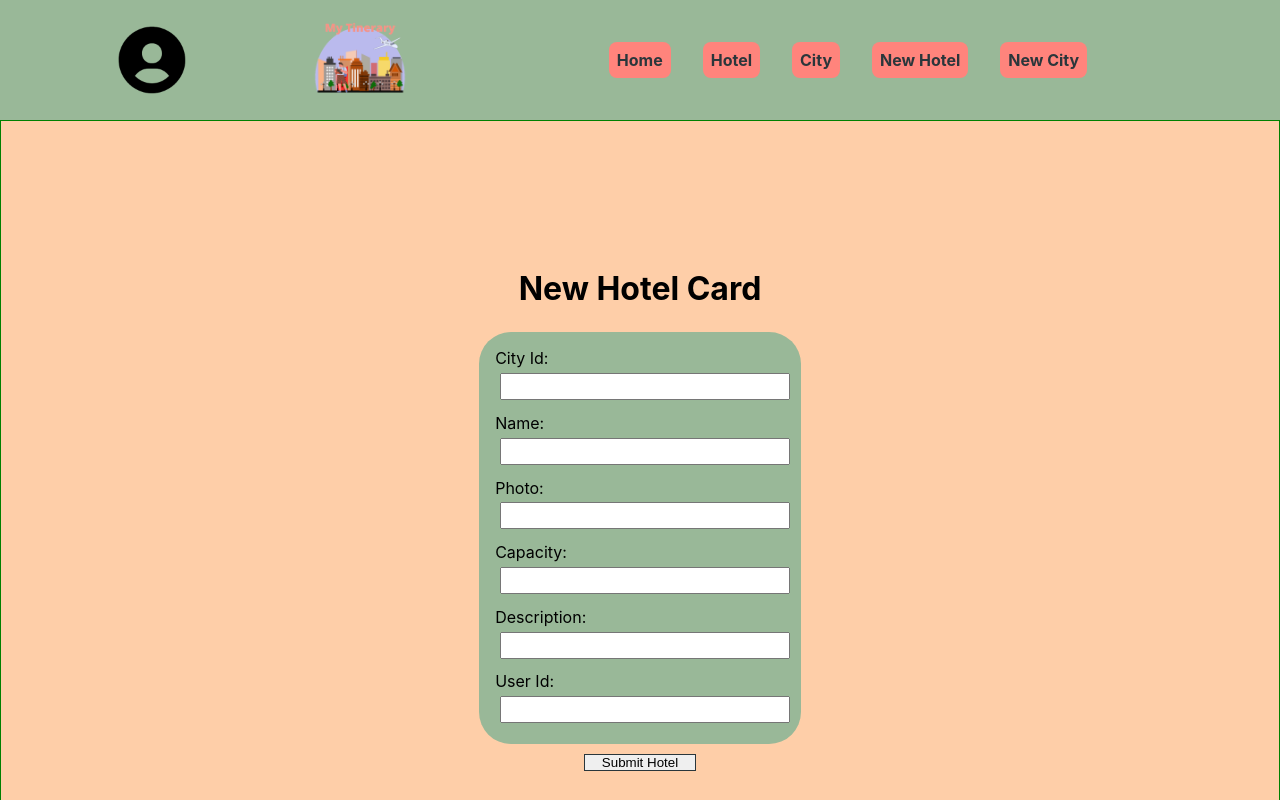
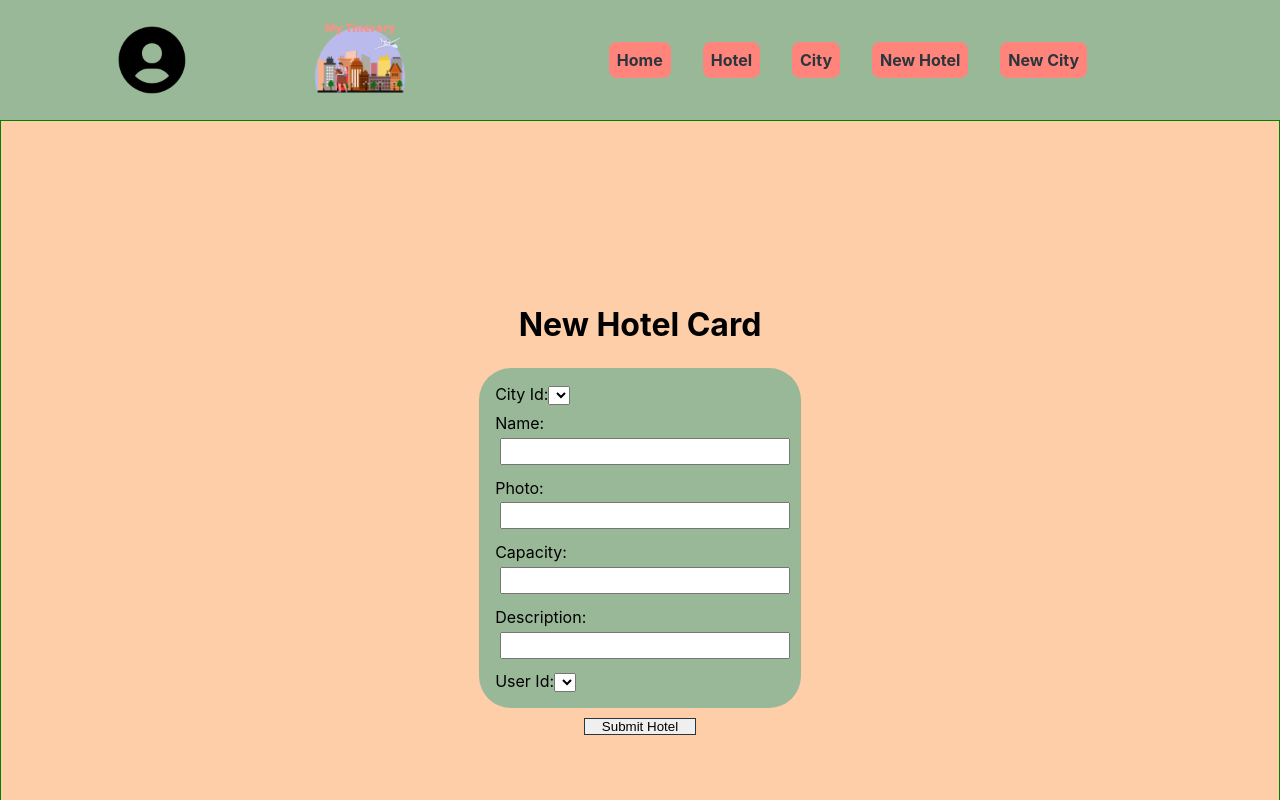
Before and after one commit to RamiroRojas02/my-tinerary-team-dev-mern, a React (Create React App) app: page /NewHotel in a window 1280 px wide. Shown: the top 800 px of the page. Built offline with nearby package versions, Linux system fonts and the light colour scheme; no server answers.

Commit message:
mt-02-40

```diff
--- a/package.json
+++ b/package.json
@@ -13,6 +13,7 @@
     "react-redux": "^8.0.5",
     "react-router-dom": "^6.4.3",
     "react-scripts": "5.0.1",
+    "sweetalert2": "^11.6.11",
     "web-vitals": "^2.1.4"
   },
   "scripts": {
--- a/src/pages/Hotels.jsx
+++ b/src/pages/Hotels.jsx
@@ -33,8 +33,8 @@ export default function Hotels() {
     let hotelsFilt  = useSelector(store => store.hotelsReducer)
     let hotels = hotelsFilt.listHotelsFilt
     let allHotels = useSelector(store => store.hotelsReducer.listHotels)
-    console.log(hotelsFilt);
-    console.log(allHotels);
+    // console.log(hotelsFilt);
+    // console.log(allHotels);
 
     if (hotels.length === 0) {
       hotels = allHotels
--- a/src/pages/NewHotels.jsx
+++ b/src/pages/NewHotels.jsx
@@ -1,11 +1,28 @@
-import React, { useRef } from "react";
+import React, { useRef, useEffect } from "react";
 import apiUrl from "../url";
 import axios from "axios";
-// import { useEffect } from "react";
+import { useDispatch } from "react-redux";
+import hotelActions from "../redux/actions/hotelsActions";
+import { useSelector } from "react-redux";
+
+import Swal from "sweetalert2";
+import {  useNavigate } from "react-router-dom";
+
+
 
 export default function NewHotel() {
+
+  let navigate = useNavigate()
   let formNewHotels = useRef(null)
+  const dispatch = useDispatch()
+useEffect(() => {
 
+  dispatch(hotelActions.getHotels())
+
+
+}, [])
+
+let allHotels = useSelector(store => store.hotelsReducer.listHotels)
 
 
 
@@ -27,7 +44,21 @@ let submitHotels = (e) =>{
     console.log(hotel);
     axios.post(`${apiUrl}/hotels/`, hotel)
       .then(response =>{
-        console.log(response);
+        console.log(response.data);
+        if (response.data.success) {
+          Swal.fire({
+            icon: 'success',
+            title: `${response.data.messagge}`,
+            confirmButtonText: 'Go to the Hotel',
+            didClose: ()=>{
+              window.location.href = `/HotelDetails/${response.data.id}`
+            }
+          })
+
+        }else{
+
+        }
+
       })
       .catch(error =>{
         console.log(error);
@@ -40,7 +71,7 @@ let submitHotels = (e) =>{
       <form ref={formNewHotels} >
         <label className="labelNewHotels">
           City Id:
-          <input type="text"></input>
+          <select>{allHotels.map(e => (<option key={e._id} value={e.cityId._id}>{e.cityId.name}</option>))}</select>
         </label>
         <label className="labelNewHotels">
           Name:
@@ -64,7 +95,8 @@ let submitHotels = (e) =>{
 
         <label className="labelNewHotels">
           User Id:
-          <input type="text"></input>
+          <select>{allHotels.map(e => (<option key={e._id} value={e.userId._id}>{e.userId.name}</option>))}</select>
+
         </label>
       </form>
       <button onClick={submitHotels}>Submit Hotel</button>
```
Also changed, not shown: 1 other file (tests, documents, lock files or other folders).
